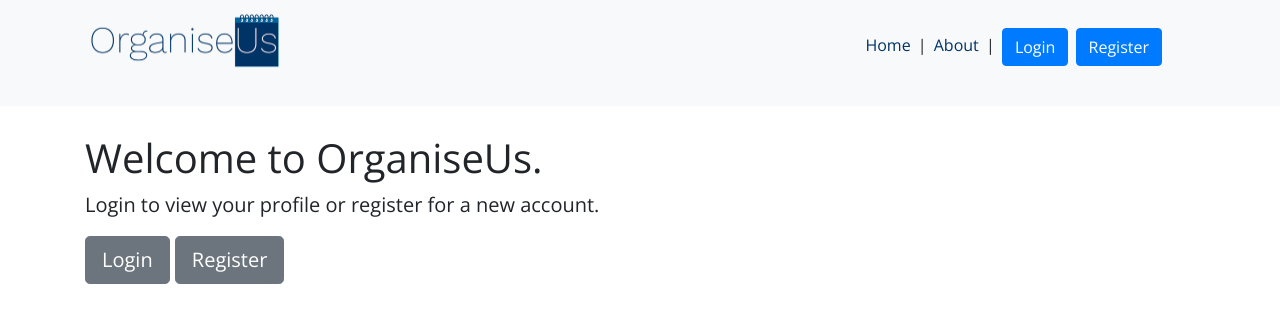
After one commit to robnixon/organise-us, a Django app: page /organisations in a window 1280 px wide. The commit adds this page. Shown: the top 323 px of the page. Run offline with Django 3.2, Linux system fonts and the light colour scheme; some libraries are stand-ins or nearby versions.

Commit message:
added ability to browse and change organisations, added ability to post to specific organisation walls

```diff
--- a/mysite/social/templates/social/base.html
+++ b/mysite/social/templates/social/base.html
@@ -21,22 +21,23 @@
         <div class="content container">
             <div class="row">
                 <div class="col-md-3">
-                    <a href="{% url 'social:index' %}"><img src="{% static 'social/images/logo-transparent-light.png' %}" alt="Organise Us" style="max-width:200px"></a>
+                    <a href="{% url 'social:index' %}"><img src="{% static 'social/images/logo-transparent-light.png' %}" alt="Organise Us" style="width:200px"></a>
                 </div>
                 <div id="nav" class="col-md-9">
                     <ul>
                         {% if user.is_authenticated %}
                         <li class="nav-item"><a href="{% url 'social:index' %}">Home</a></li>
                         <li> | </li>
-                        <li class="nav-item"><a href="{% url 'social:index' %}">Messages</a></li>
+                        <li class="nav-item"><a href="#" onClick="alert('Not yet implemented!')">Messages</a></li>
                         <li> | </li>
-                        <li class="nav-item"><a href="{% url 'social:index' %}">Organisations</a></li>
+                        <li class="nav-item"><a href="{% url 'social:organisations' %}">Organisations</a></li>
                         <li> | </li>
-                        <li class="nav-item"><a href="{% url 'social:index' %}">Notifications</a></li>
+                        <li class="nav-item"><a href="#" onClick="alert('Not yet implemented!')">Notifications</a></li>
                         <li> | </li>
                         <li class="nav-item"><a href="{% url 'social:about' %}">About</a></li>
                         <li> | </li>
                             <li><p>Logged in as: {{ request.user.username }}</p></li>
+                            <li><img id="profile-image" alt="User profile image" src="{{user.orguser.image}}" style="width: 30px; height: 30px;"/></li>
                             <li>
                                 <form method="get" action="{% url 'social:logout' %}">
                                     <button type="submit" class="btn btn-primary">Logout</button>
@@ -48,12 +49,12 @@
                         <li class="nav-item"><a href="{% url 'social:about' %}">About</a></li>
                         <li> | </li>
                         <li>
-                            <form method="get" action="{% url 'social:login' %}">
+                            <form method="GET" action="{% url 'social:login' %}">
                                 <button type="submit" class="btn btn-primary">Login</button>
                             </form>
                         </li>
                         <li>
-                            <form method="get" action="{% url 'social:signup' %}">
+                            <form method="GET" action="{% url 'social:signup' %}">
                                 <button type="submit" class="btn btn-primary">Register</button>
                             </form>
                         </li>
--- a/mysite/social/templates/social/index.html
+++ b/mysite/social/templates/social/index.html
@@ -2,6 +2,7 @@
 {% block content %}
 
 {% if user.is_authenticated %}
+    <h1>Posts in your organisation, {{ request.user.orguser.organisation.name }}.</h1>
     <form method="get" action="{% url 'social:new_post' %}">
         <button type="submit" class="btn btn-primary">New post</button>
     </form>
@@ -9,6 +10,7 @@
     {% if latest_post_list %}
     <ul>
         {% for post in latest_post_list %}
+        {% if post.organisation == request.user.orguser.organisation %}
             <div class="card">
                 <div class="card-header">
                     <p class="float-left"><img id="profile-image" alt="User profile image" src="{{post.user.orguser.image}}"/>
@@ -16,10 +18,11 @@
                 </div>
                 <div class="card-body lead">{{ post.post_text }}</div>
             </div>
+        {% endif %}
         {% endfor %}
     </ul>
     {% else %}
-    <p>No posts are available.</p>
+    <p>No posts are available from your organisation.</p>
     {% endif %}
 {% else %}
     <main role="main" class="inner cover">
--- /dev/null
+++ b/mysite/social/templates/social/organisations.html
@@ -0,0 +1,36 @@
+{% extends 'social/base.html' %}
+{% block content %}
+
+{% if user.is_authenticated %}
+    <h1>All organisations</h1>
+
+    {% if organisation_list %}
+    <ul>
+        {% for org in organisation_list %}
+            <div class="card">
+                <div class="card-body lead">{{ org.name }}
+                {% if request.user.orguser.organisation != org %}
+                    <form method="POST" action="{% url 'social:update_org' org.id %}">{% csrf_token %}
+                        <button type="submit" class="btn btn-primary">Join</button>
+                    </form>
+                {% else %}
+
+                {% endif %}
+                </div>
+            </div>
+        {% endfor %}
+    </ul>
+    {% else %}
+    <p>No organisations registered.</p>
+    {% endif %}
+{% else %}
+    <main role="main" class="inner cover">
+        <h1 class="cover-heading">Welcome to OrganiseUs.</h1>
+        <p class="lead">Login to view your profile or register for a new account.</p>
+        <p class="lead">
+            <a href="{% url 'social:login' %}#" class="btn btn-lg btn-secondary">Login</a>
+            <a href="{% url 'social:signup' %}" class="btn btn-lg btn-secondary">Register</a>
+        </p>
+    </main>
+{% endif %}
+{% endblock %}
--- a/mysite/social/templates/social/post_form.html
+++ b/mysite/social/templates/social/post_form.html
@@ -2,10 +2,11 @@
 {% block content %}
 
 <h1>New post</h1>
+<p>Posting to organisation: {{ request.user.orguser.organisation.name }}</p>
 <form action="" method="post" enctype="multipart/form-data">
     {% csrf_token %}
     {% include 'social/form_template.html' %}
-    <button type="submit">Post</button>
+    <button type="submit" class="btn btn-primary" style="margin-top: 8px;">Post</button>
 </form>
 
 {% endblock %}
--- a/mysite/social/urls.py
+++ b/mysite/social/urls.py
@@ -1,4 +1,3 @@
-from django.conf.urls import url
 from django.urls import path, include
 from django.views.generic import TemplateView
 
@@ -7,10 +6,12 @@ from . import views
 app_name = 'social'
 urlpatterns = [
     path('', views.IndexView.as_view(), name='index'),
+    path('organisations', views.OrganisationView.as_view(), name='organisations'),
     path('dashboard', views.DashboardView.as_view(), name='dashboard'),
     path('post/<int:pk>/', views.DetailView.as_view(), name='detail'),
     path('posts/new/', views.PostCreate.as_view(), name="new_post"),
     path('about', TemplateView.as_view(template_name='social/about.html'), name='about'),
     path('accounts/', include('django.contrib.auth.urls')),
-    url(r'^signup/$', views.signup, name='signup'),
+    path('signup', views.signup, name='signup'),
+    path('update_org/(?P<org>)', views.update_org, name='update_org'),
 ]
--- a/mysite/social/views.py
+++ b/mysite/social/views.py
@@ -1,12 +1,12 @@
 from django import forms
 from django.contrib.auth import authenticate, login
 from django.contrib.auth.mixins import LoginRequiredMixin
-from django.shortcuts import redirect, render
+from django.shortcuts import redirect, render, get_object_or_404
 from django.utils import timezone
 from django.views import generic
 
 from .forms import SignUpForm
-from .models import Post
+from .models import Post, Org
 
 
 class IndexView(generic.ListView):
@@ -16,6 +16,15 @@ class IndexView(generic.ListView):
     def get_queryset(self):
         """Return the list of posts."""
         return Post.objects.filter(pub_date__lte=timezone.now()).order_by('-pub_date')
+
+
+class OrganisationView(generic.ListView):
+    template_name = 'social/organisations.html'
+    context_object_name = 'organisation_list'
+
+    def get_queryset(self):
+        """Return the list of organisations"""
+        return Org.objects.all()
 
 
 class DashboardView(generic.ListView):
@@ -40,7 +49,8 @@ class PostCreate(LoginRequiredMixin, generic.CreateView):
         if self.request.user.is_authenticated:
             form = super(PostCreate, self).get_form(form_class)
             form.instance.user = self.request.user
-            form.fields['post_text'].widget = forms.Textarea()
+            form.instance.organisation = self.request.user.orguser.organisation
+            form.fields['post_text'].widget = forms.Textarea({'rows': 8, 'cols': 50})
             return form
 
 
@@ -59,3 +69,11 @@ def signup(request):
     else:
         form = SignUpForm()
     return render(request, 'registration/signup.html', {'form': form})
+
+
+def update_org(request, org):
+    org = get_object_or_404(Org, pk=org)
+    if request.method == 'POST':
+        request.user.orguser.organisation = org
+        request.user.save()
+    return redirect('social:index')
```
Also changed, not shown: mysite/social/admin.py (+6 -6 lines), mysite/social/models.py (+5 -7 lines), mysite/db.sqlite3, mysite/social/migrations/0001_initial.py. Lines whose indentation alone changed are shown as unchanged.
